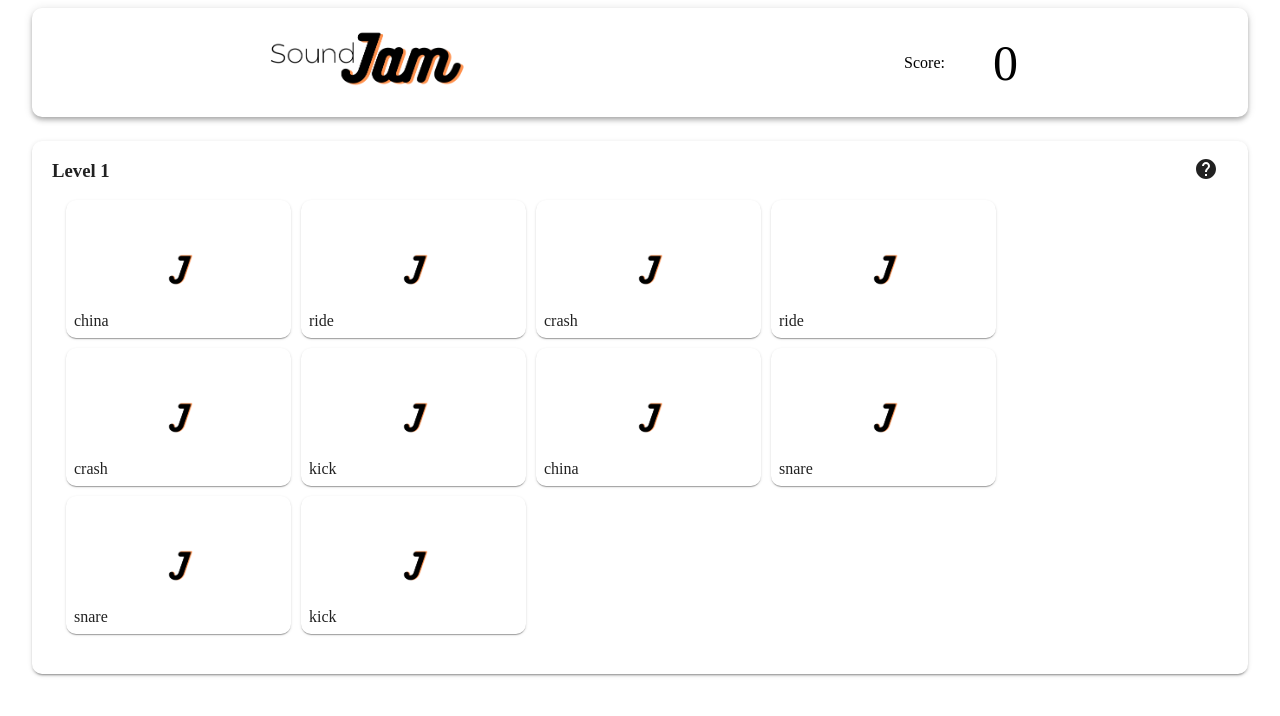
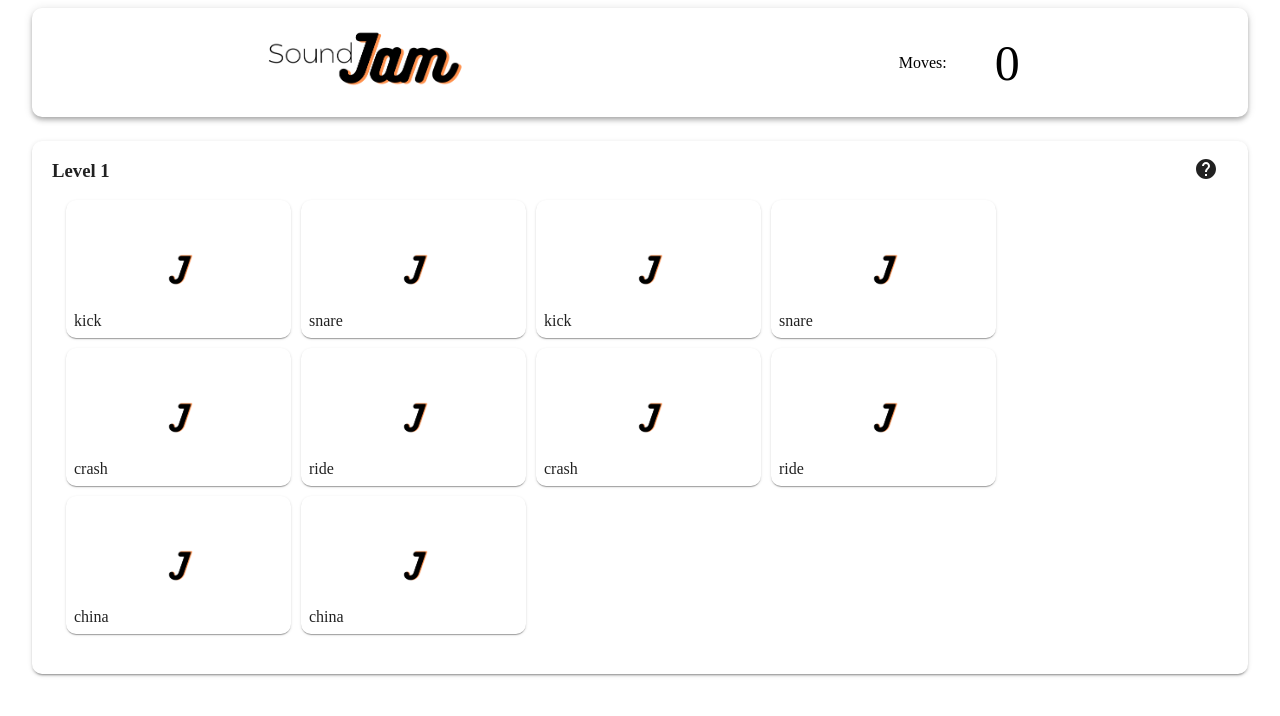
Before and after one commit to seanmadondo/soundjam, a React (Create React App) app: page / in a window 1280 px wide. Shown: the top 716 px of the page. Built offline with nearby package versions, Linux system fonts and the light colour scheme.

Commit message:
adding the ticket clicking logic

```diff
--- a/src/components/Board/TicketGrid/index.tsx
+++ b/src/components/Board/TicketGrid/index.tsx
@@ -7,23 +7,23 @@ import { observer } from "mobx-react-lite";
 import { useEffect, useState } from "react";
 
 //============= Radomiser functions =================
-function swap(ticketList, i, j) {
-  const temp = ticketList[i];
-  ticketList[i] = ticketList[j];
-  ticketList[j] = temp;
-}
+// function swap(ticketList, i, j) {
+//   const temp = ticketList[i];
+//   ticketList[i] = ticketList[j];
+//   ticketList[j] = temp;
+// }
 
-function shuffle(ticketList, length) {
-  for (let i = length; i > 0; i--) {
-    const randomIndex = Math.floor(Math.random() * i);
-    const currentIndex = i - 1;
-    swap(ticketList, currentIndex, randomIndex);
-  }
-  return ticketList;
-}
+// function shuffle(ticketList, length) {
+//   for (let i = length; i > 0; i--) {
+//     const randomIndex = Math.floor(Math.random() * i);
+//     const currentIndex = i - 1;
+//     swap(ticketList, currentIndex, randomIndex);
+//   }
+//   return ticketList;
+// }
 //====================================================
 
-export const TicketGrid = observer(() => {
+export const TicketGrid = () => {
   const ticketStore = useRootStore();
 
   useEffect(() => {
@@ -31,12 +31,38 @@ export const TicketGrid = observer(() => {
     ticketStore.ticketStore.getScore();
   }, [ticketStore]);
 
-  const ticketCount = ticketStore.ticketStore.length;
-  const ticketList = shuffle(ticketStore.ticketStore.getTickets(), ticketCount);
+  //const ticketCount = ticketStore.ticketStore.length;
+  const ticketList = ticketStore.ticketStore.getTickets();
 
-  const handleClick = (id) => {
-    //console.log(id);
+  const [tickets, setTickets] = useState(ticketList);
+  const [openTickets, setOpenTickets] = useState<number[]>([]);
+  const [moves, setMoves] = useState(0);
+
+  //check if both the cards have the same type
+  const evaluate = () => {
+    const [first, second] = openTickets;
+    if (tickets[first].title === tickets[second].title) {
+      setOpenTickets([]);
+      console.log("matched");
+    } else {
+      console.log("not matched");
+    }
   };
+
+  const handleClick = (id: number) => {
+    if (openTickets.length === 1) {
+      setOpenTickets((prev) => [...prev, id]);
+      setMoves((moves) => moves + 1);
+    } else {
+      setOpenTickets([id]);
+    }
+  };
+
+  useEffect(() => {
+    if (openTickets.length === 2) {
+      evaluate();
+    }
+  }, [openTickets]);
 
   return (
     <Container
@@ -46,8 +72,8 @@ export const TicketGrid = observer(() => {
         flexWrap: "wrap",
       }}
     >
-      {ticketList.map((ticket) => (
-        <div onClick={() => handleClick(ticket.id)} key={ticket.id}>
+      {tickets.map((ticket) => (
+        <div key={ticket.id} onClick={() => handleClick(ticket.id)}>
           <Ticket
             id={ticket.id}
             title={ticket.title}
@@ -58,4 +84,4 @@ export const TicketGrid = observer(() => {
       ))}
     </Container>
   );
-});
+};
--- a/src/components/NavigationBar/index.tsx
+++ b/src/components/NavigationBar/index.tsx
@@ -57,7 +57,7 @@ export const NavigationBar = ({ score }: NavigationBarProps): JSX.Element => {
                 fontFamily: "'Baloo 2', cursive",
               }}
             >
-              Score:
+              Moves:
             </div>
           </Toolbar>
           <Toolbar>
--- a/src/components/Ticket/index.tsx
+++ b/src/components/Ticket/index.tsx
@@ -7,7 +7,7 @@ import {
   CardContent,
   CardActions,
 } from "@material-ui/core";
-import { useState } from "react";
+
 import J from "../../images/J.png";
 
 interface ticketProps {
@@ -17,55 +17,31 @@ interface ticketProps {
   sound?: string;
 }
 
-var OPEN_CARDS_LIST: string[] = [];
-
-const evaluateOpenCards = (cardList: string[]) => {
-  return cardList[0] === cardList[1] ? true : false;
-};
-
-const setCardState = (color) => {
-  //3 states = closed (white), open (orange), complete (green), wrong (red)
-
-  switch (color) {
-    case "green":
-      return "#00FF00";
-    case "red":
-      return "ff0000";
-    case "open":
-      return "#FF914D";
-    default:
-      return "white";
-  }
-};
-
 export const Ticket = ({
   id,
   title,
   status,
   sound,
 }: ticketProps): JSX.Element => {
-  const [cardOpen, setCardOpen] = useState(false);
+  // const evaluateOpenCards = (cardList: string[]) => {
+  //   if (cardList[0] === cardList[1]) {
+  //     switchColor("completed");
+  //   }
+  // };
 
-  //Things to do onclick
-  // - change color of clicked card
-  // - add id to openCards
-  // - allow one more move
-
-  //On 2 clicks
-  // add id to openCards
-  // - evaluate the 2 cards
-  // - reset moves or mark as completed
-
-  const handleCardClick = () => {
-    if (OPEN_CARDS_LIST.length < 1 && !OPEN_CARDS_LIST.includes(title)) {
-      setCardOpen(!cardOpen);
-      OPEN_CARDS_LIST.push(title);
-    } else {
-      setCardOpen(!cardOpen);
-      OPEN_CARDS_LIST.push(title);
-      console.log(OPEN_CARDS_LIST);
-    }
-  };
+  // const switchColor = (state) => {
+  //   //3 states = closed (white), open (orange), complete (green), wrong (red)
+  //   switch (state) {
+  //     case "completed":
+  //       return "#00FF00";
+  //     case "incorrect":
+  //       return "ff0000";
+  //     case "open":
+  //       return "#FF914D";
+  //     default:
+  //       return "white"; //original state
+  //   }
+  // };
 
   return (
     <Box>
@@ -76,14 +52,16 @@ export const Ticket = ({
           fontFamily: "Baloo 2",
           marginLeft: "10px",
           marginBottom: "10px",
-          backgroundColor: cardOpen ? "#FF914D" : "white",
+          //backgroundColor: cardOpen ? "#FF914D" : "white",
+          //backgroundColor: switchColor(cardState),
+          backgroundColor: "white",
           "&:hover": {
             transform: "scale(1.02)",
             boxShadow: "0 1px 3px 3px #FF914D",
             transition: "all 0.3s",
           },
         }}
-        onClick={handleCardClick}
+        //onClick={handleCardClick}
       >
         <CardHeader title="" disableTypography />
         <CardContent>
@@ -104,3 +82,13 @@ export const Ticket = ({
     </Box>
   );
 };
+
+//Things to do onclick
+// - change color of clicked card
+// - add id to openCards
+// - allow one more move
+
+//On 2 clicks
+// add id to openCards
+// - evaluate the 2 cards
+// - reset moves or mark as completed
```
